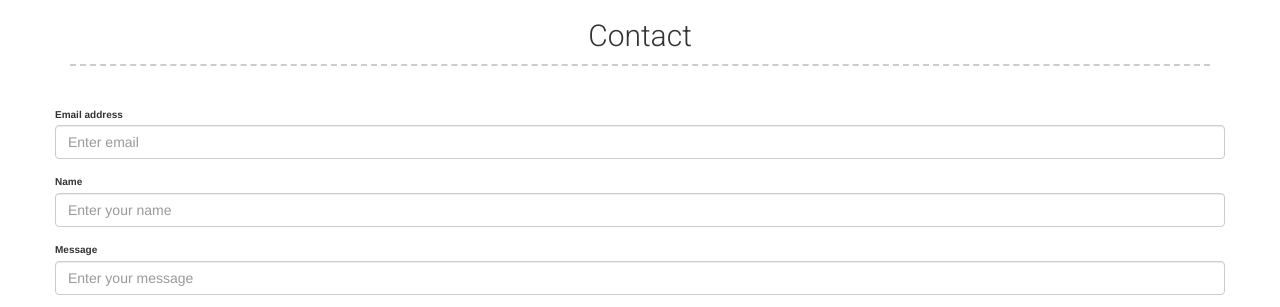
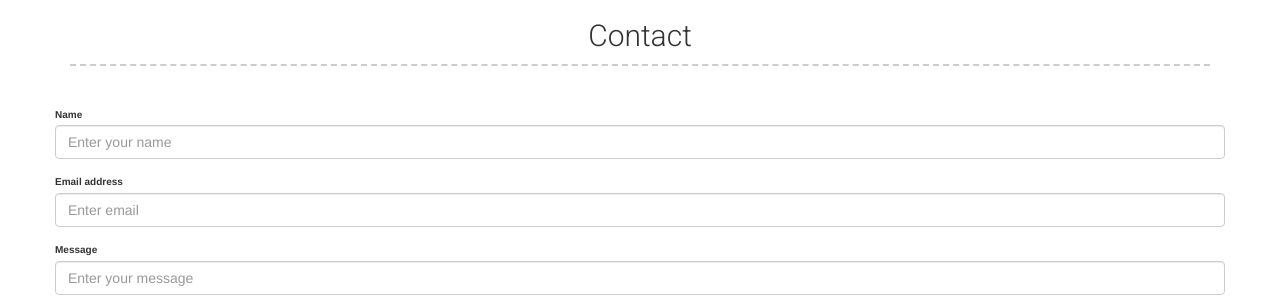
Before and after one commit to csgdavidson/Charlie-Davidson2, a Jekyll site: the page built from index.md, in a window 1280 px wide. Shown: the part 1613-1920 px from the top of the page. Built offline with Jekyll 4.4.1, drawn with Linux system fonts in a browser that asks for light colours; nearby versions of some CDN libraries.

Commit message:
Update contact.html

```diff
--- a/_includes/contact.html
+++ b/_includes/contact.html
@@ -7,16 +7,16 @@
 
 <form accept-charset="UTF-8" action="https://getform.io/f/7a866f7f-3631-44bc-a000-9171bbe4cccb" method="POST" enctype="multipart/form-data" target="_blank">
           <div class="form-group">
-            <label for="exampleInputEmail1" required="required">Email address</label>
-            <input type="email" name="email" class="form-control" id="exampleInputEmail1" aria-describedby="emailHelp" placeholder="Enter email">
-          </div>
-          <div class="form-group">
             <label for="exampleInputName">Name</label>
             <input type="text" name="name" class="form-control" id="exampleInputName" placeholder="Enter your name" required="required">
           </div>
             <div class="form-group">
+            <label for="exampleInputEmail1" required="required">Email address</label>
+            <input type="email" name="email" class="form-control" id="exampleInputEmail1" aria-describedby="emailHelp" placeholder="Enter email">
+          </div>
+            <div class="form-group">
             <label for="exampleInputName">Message</label>
-            <input type="text" name="message" class="form-control" id="exampleInputName" placeholder="Enter your message" required="required">
+            <input type="paragraph" name="message" class="form-control" id="exampleInputName" placeholder="Enter your message" required="required">
           </div>
           <hr>
           <button type="submit" class="btn btn-primary">Submit</button>
```
